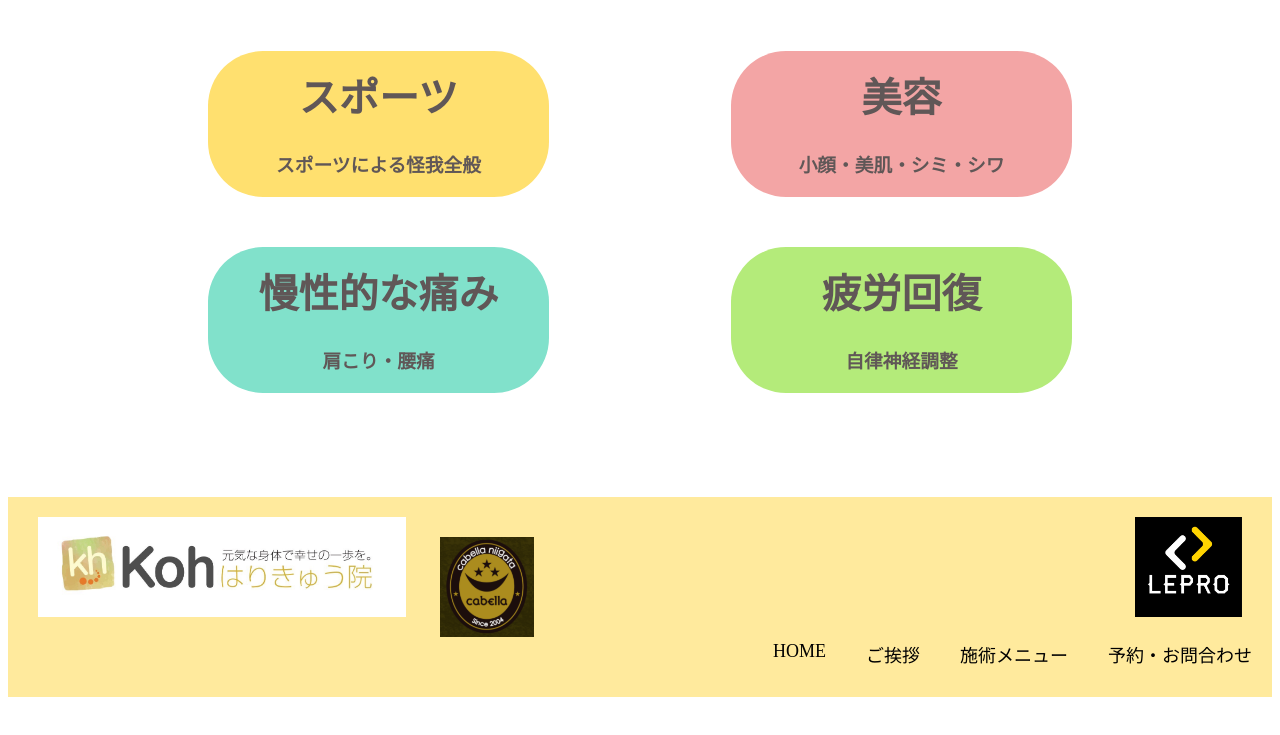
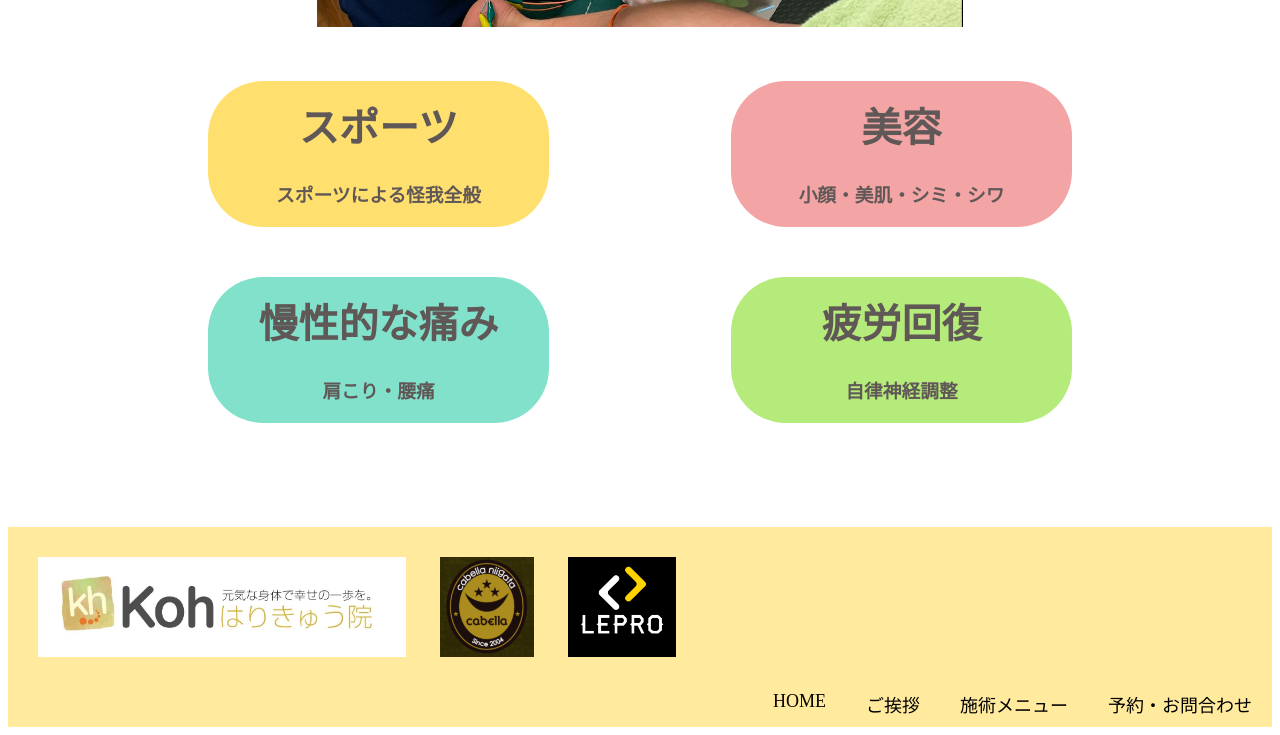
Before and after one commit to Koh-89/HOME, a plain HTML site: page index.html in a window 1280 px wide. Shown: the part 744-1479 px from the top of the page. Before the commit the page ends 1449 px from the top, so only its background shows below. Drawn offline with Linux system fonts and the light colour scheme.

Commit message:
Update HOME.css

```diff
--- a/HOME.css
+++ b/HOME.css
@@ -6,6 +6,10 @@ body {
 }
 
 @media (max-width: 1000px) {
+
+  body {
+    height: 100%;
+  }
 
   .SNS {
     width: 350px;
@@ -30,6 +34,7 @@ body {
   .疲労回復{
     margin-right: 100px!important;
   }
+
 
 }
 
@@ -66,7 +71,6 @@ body {
 .SNS {
   float: right;
   padding: 0px 30px 0px 30px;
-  margin-right: 60px;
 }
 
 .sns {
@@ -98,13 +102,14 @@ body {
 
 .menu {
   text-align: center;
-  margin-bottom: 30px
+  margin-bottom: 30px;
+  margin-top: 30px;
 }
 
 
 .LEPRO {
-  float: right;
-  margin: 20px 30px;
+  margin-top: 30px;
+  margin-left: 30px;
 }
 
 .footer {
@@ -115,7 +120,12 @@ body {
 }
 
 .Koh_logo2 {
-  margin: 20px 30px;
+  margin-top: 30px;
+  margin-left: 30px;
+}
+
+.カベーラロゴ{
+  margin-left: 30px;
 }
 
 .こうしろうpic {
```
